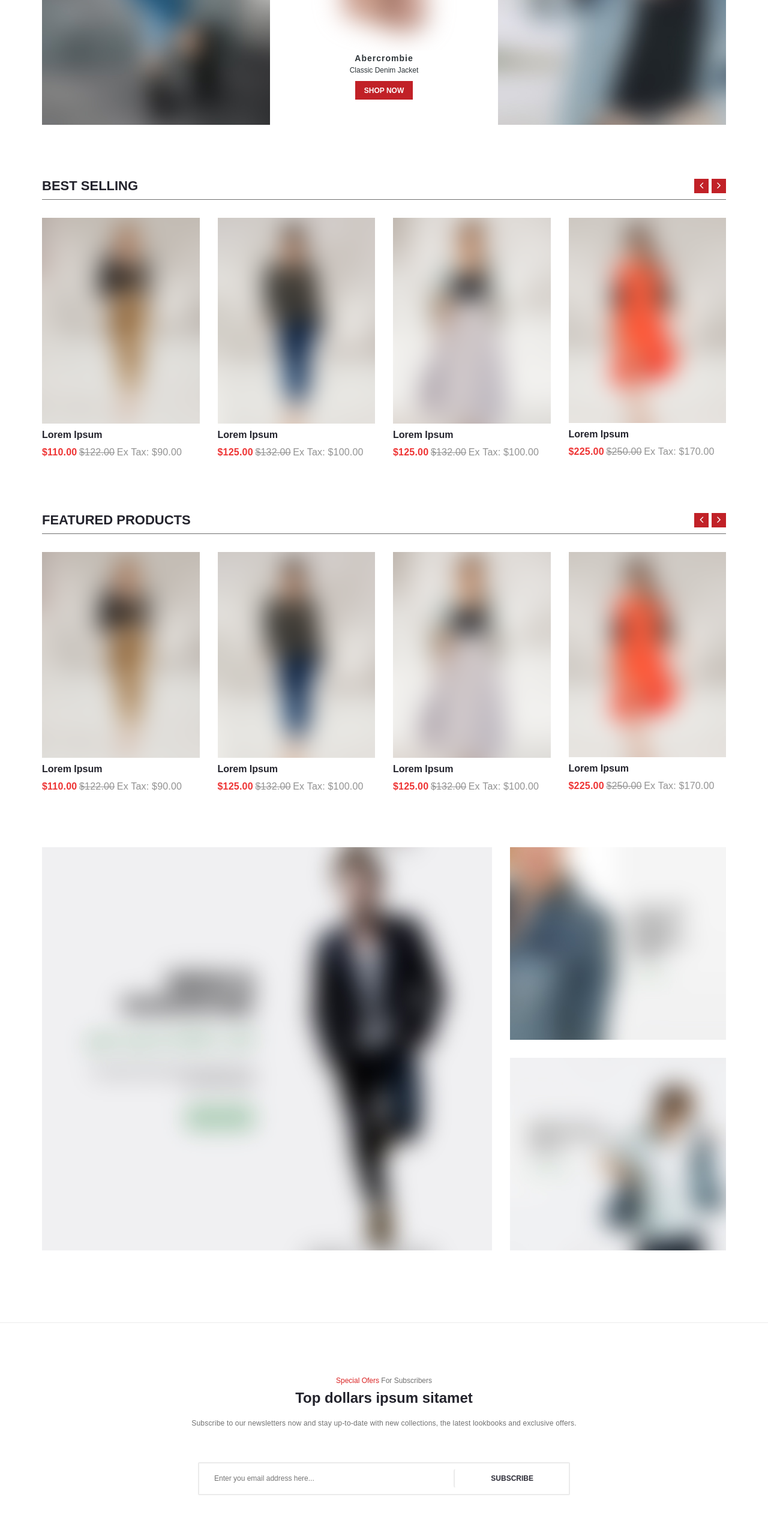
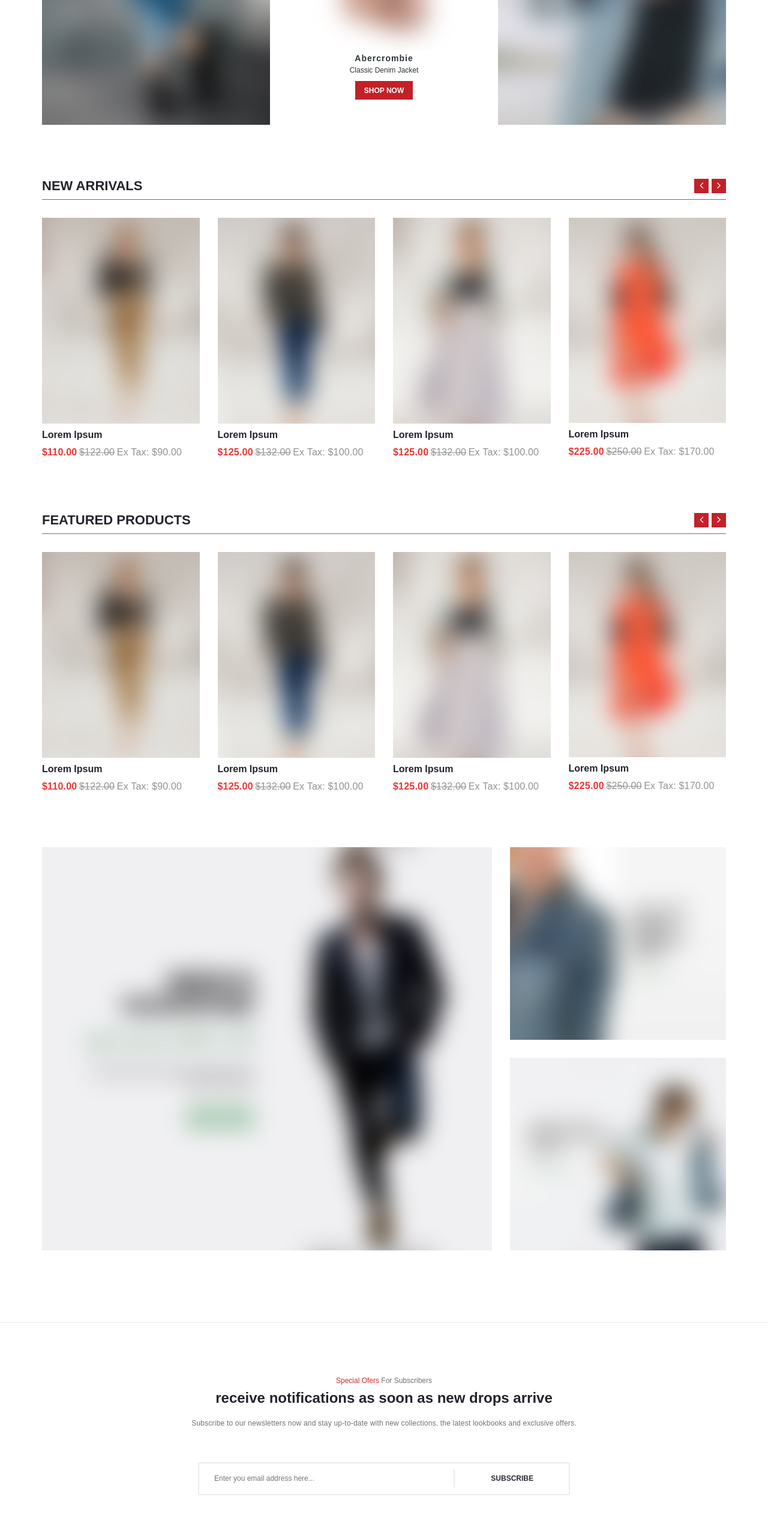
Before and after one commit to Fpgomesbr/teste, a plain HTML site: page index.html in a window 1280 px wide. Shown: the part 941-3471 px from the top of the page at 60% size. Drawn offline with Linux system fonts and the light colour scheme; a web font is replaced by a local one.

Commit message:
seveth commit

```diff
--- a/index.html
+++ b/index.html
@@ -496,7 +496,7 @@ License URI: http://www.themevault.net/license/-->
                                             <div id="tv-best-sell-product" class="module-tab-product">
 
                                                 <div class="tv-module-title">
-                                                    <h2>Best Selling</h2>
+                                                    <h2>New Arrivals</h2>
                                                 </div>
                                                 <div class="tv-product-new-inner owl-carousel owl-theme">
                                                     <div class="row_items ">
@@ -1010,7 +1010,7 @@ License URI: http://www.themevault.net/license/-->
                                 <div class="box">
                                     <div class="tv-newletter-title">
                                         <h3><span>Special Ofers</span> For Subscribers</h3>
-                                        <h4>Top dollars ipsum sitamet</h4>
+                                        <h4>receive notifications as soon as new drops arrive</h4>
                                         <p class="des">Subscribe to our newsletters now and stay up-to-date with new collections, the latest lookbooks and exclusive offers.</p>
                                     </div>
                                     <div class="tv-newleter-content-box">
```
